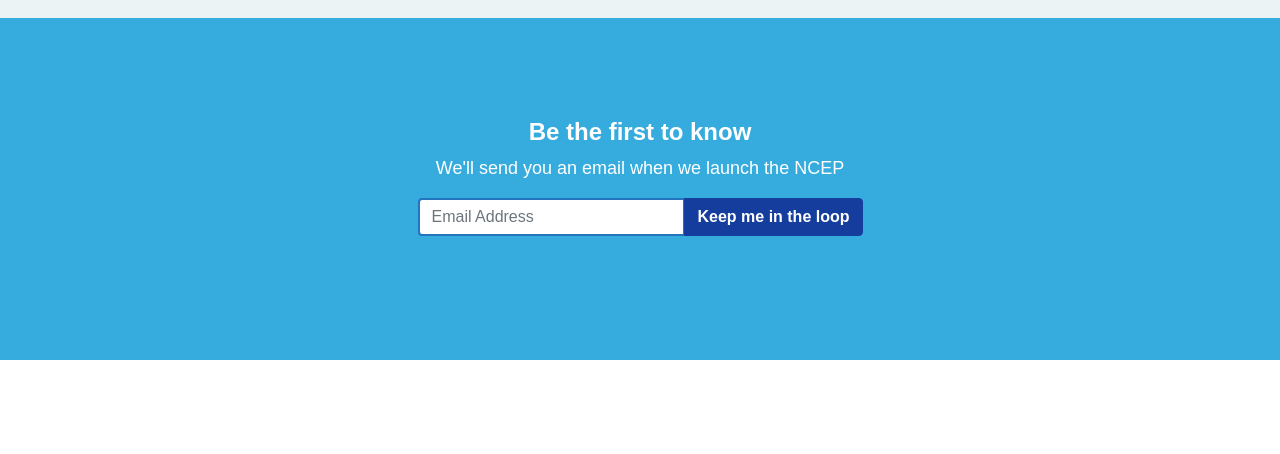
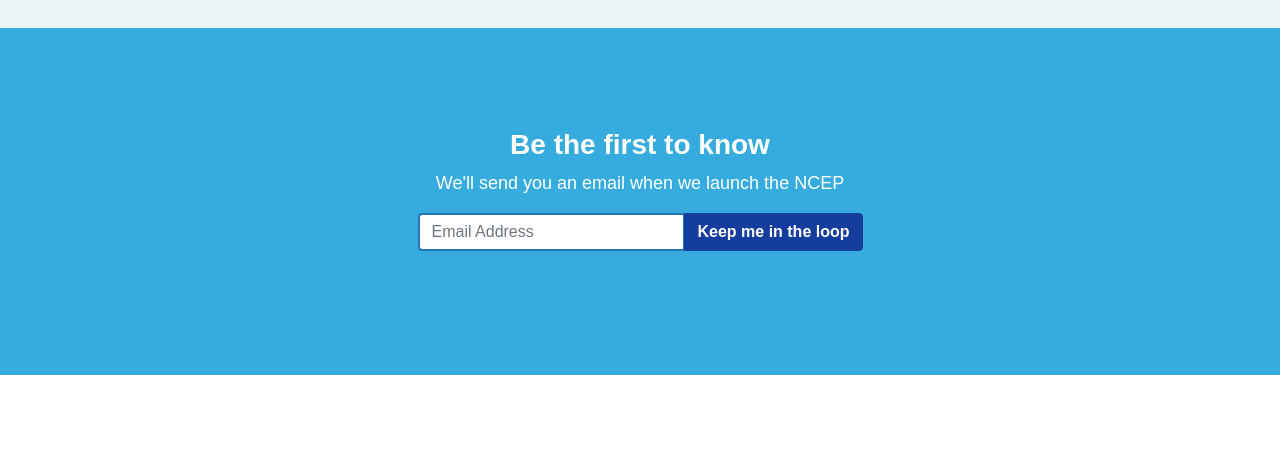
Before and after one commit to CCLabsAI/cclabsai.github.io, a plain HTML site: page index.html in a window 1280 px wide. Shown: the part 1610-2064 px from the top of the page. Drawn offline with nearby package versions, Linux system fonts and the light colour scheme; a web font is replaced by a local one.

Commit message:
More styling tweaks

```diff
--- a/css/cclabs.css
+++ b/css/cclabs.css
@@ -23,7 +23,7 @@ h2, h3, h4 {
 }
 
 h2 {
-    font-size: 1.5rem;
+    font-size: 1.75rem;
 }
 
 h3 {
--- a/index.html
+++ b/index.html
@@ -134,10 +134,10 @@
   <div id="mailchimp">
     <div class="container segment">
       <div class="row justify-content-center">
-        <div class="col-8">
+        <div class="col-md-8">
           <h2 class="wh">Be the first to know</h2>
           <p>
-            We'll send you an email when we launch the NCEP
+            We'll send you an email when we launch the&nbsp;NCEP
           </p>
         </div>
       </div>
```
